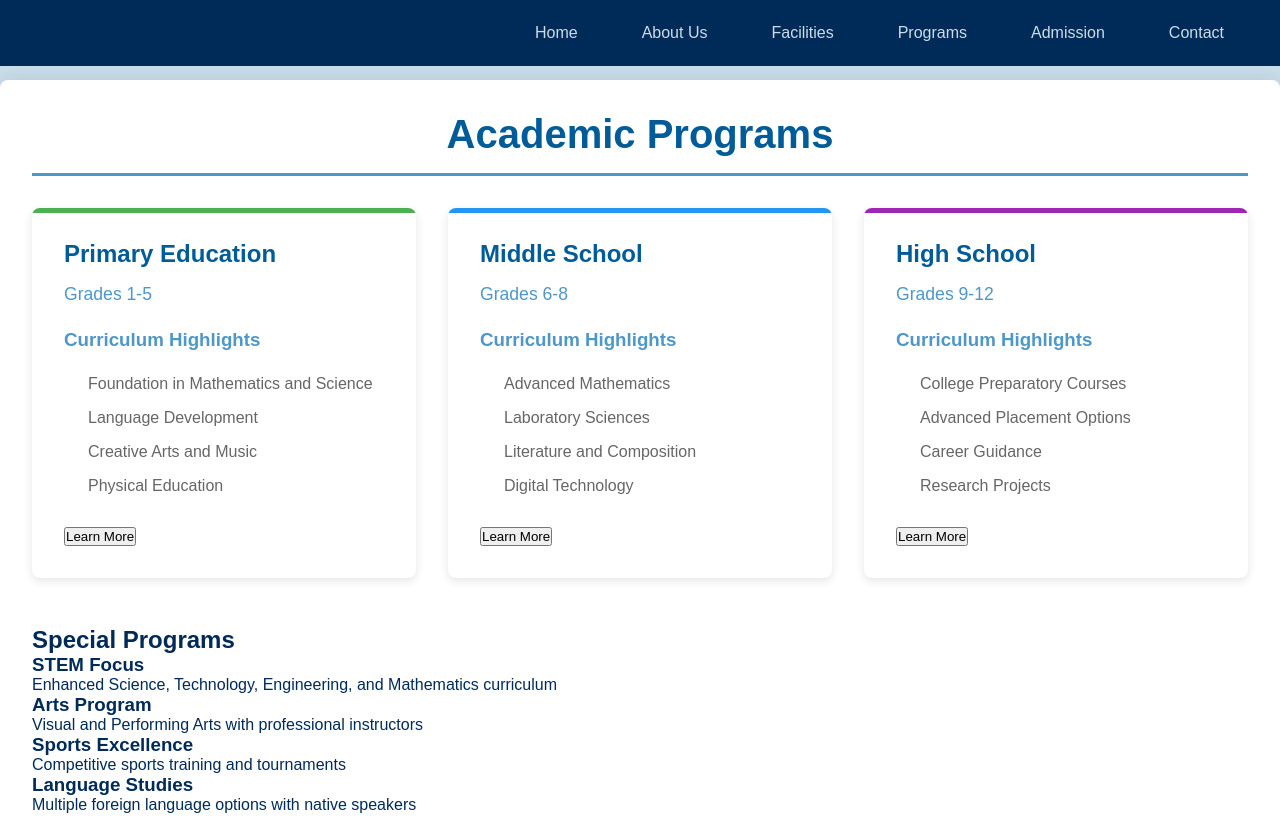
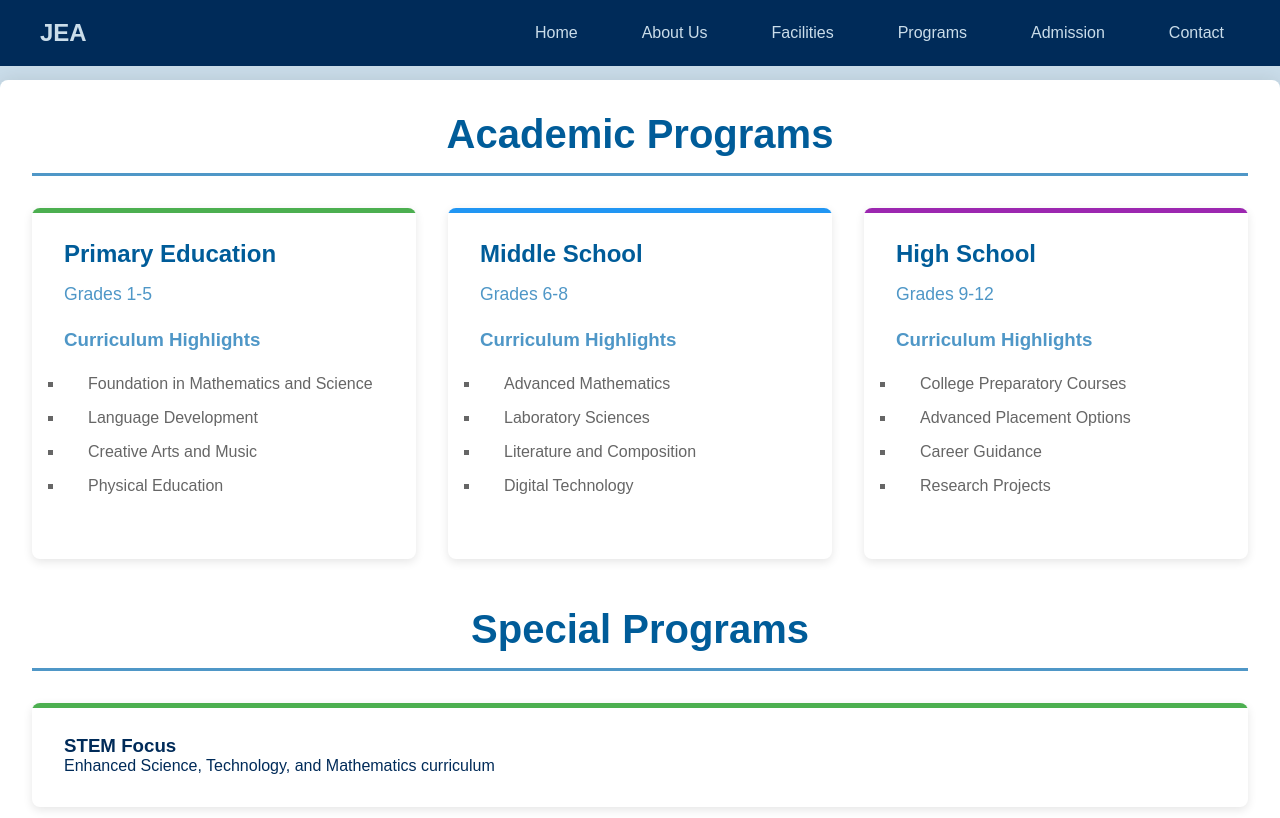
Before and after one commit to Nenson7/School-Project, a plain HTML site: page pages/programs.html in a window 1280 px wide. Shown: the top 818 px of the page. Drawn offline with Linux system fonts and the light colour scheme.

Commit message:
Added little Features

```diff
--- a/css/about.css
+++ b/css/about.css
@@ -1,7 +1,7 @@
 .about-section {
     margin: 2rem 0;
     padding: 1.5rem;
-    background-color: var(--light-blue);
+    background-color: var(--dark-blue);
     color: var(--lightest-blue);
     border-radius: 8px;
     box-shadow: 0 5px 15px rgba(0, 0, 0, 0.1);
@@ -9,7 +9,7 @@
 
 .about-section h2 {
     margin-bottom: 1rem;
-    color: var(--darkest-blue);
+    color: var(--light-blue);
     font-weight: bold;
 }
 
--- a/css/programs.css
+++ b/css/programs.css
@@ -14,17 +14,17 @@
     margin-bottom: 3rem;
 }
 
-.program-card {
+.program-card, .special-program-item {
     background-color: white;
     border-radius: 8px;
     padding: 2rem;
     box-shadow: 0 3px 10px rgba(0,0,0,0.1);
-    transition: transform 0.3s ease;
+    transition: all 0.3s ease;
     position: relative;
     overflow: hidden;
 }
 
-.program-card::before {
+.program-card::before,.special-program-item::before {
     content: '';
     position: absolute;
     top: 0;
@@ -45,7 +45,7 @@
     background-color: #9C27B0;
 }
 
-.program-card:hover {
+.program-card:hover, .special-program-item:hover {
     transform: translateY(-5px);
     box-shadow: 0 5px 15px rgba(0,0,0,0.2);
 }
@@ -59,6 +59,10 @@
     color: var(--medium-blue);
     font-size: 1.1rem;
     margin-bottom: 1.5rem;
+}
+
+.program-details ul li {
+    list-style-type: square;
 }
 
 .program-details {
@@ -81,3 +85,26 @@
     position: relative;
     padding-left: 1.5rem;
 }
+
+.special-programs-grid {
+    display: grid;
+    grid-template-columns: 1fr;
+    gap: 2rem;
+    margin-bottom: 3rem;
+}
+
+.special-program-item.sp1::before {
+    background-color: #4CAF50;
+}
+
+.special-program-item.sp2::before {
+    background-color: #2196F3;
+}
+
+.special-program-item.sp3::before {
+    background-color: #9C27B0;
+}
+
+.special-program-item.sp4::before {
+    background-color: #b02727;
+}
--- a/pages/programs.html
+++ b/pages/programs.html
@@ -11,7 +11,9 @@
 <body>
     <header class="header">
         <nav class="nav">
-            <div class="logo">Excellence School</div>
+            <div class="logo">
+                <a href="index.html">JEA</a>
+            </div>
             <div class="nav-links">
                 <a href="../index.html">Home</a>
                 <a href="about.html">About Us</a>
@@ -39,7 +41,6 @@
                         <li>Physical Education</li>
                     </ul>
                 </div>
-                <button class="learn-more">Learn More</button>
             </div>
 
             <div class="program-card middle">
@@ -54,7 +55,6 @@
                         <li>Digital Technology</li>
                     </ul>
                 </div>
-                <button class="learn-more">Learn More</button>
             </div>
 
             <div class="program-card high">
@@ -69,28 +69,23 @@
                         <li>Research Projects</li>
                     </ul>
                 </div>
-                <button class="learn-more">Learn More</button>
             </div>
         </div>
 
         <section class="special-programs">
-            <h2>Special Programs</h2>
+            <h2 class="page-title">Special Programs</h2>
             <div class="special-programs-grid">
-                <div class="special-program-item">
+                <div class="special-program-item sp1">
                     <h3>STEM Focus</h3>
-                    <p>Enhanced Science, Technology, Engineering, and Mathematics curriculum</p>
+                    <p>Enhanced Science, Technology, and Mathematics curriculum</p>
                 </div>
-                <div class="special-program-item">
+                <div class="special-program-item sp2">
                     <h3>Arts Program</h3>
                     <p>Visual and Performing Arts with professional instructors</p>
                 </div>
-                <div class="special-program-item">
+                <div class="special-program-item sp3">
                     <h3>Sports Excellence</h3>
                     <p>Competitive sports training and tournaments</p>
-                </div>
-                <div class="special-program-item">
-                    <h3>Language Studies</h3>
-                    <p>Multiple foreign language options with native speakers</p>
                 </div>
             </div>
         </section>
```
Also changed, not shown: css/contact.css (+5 -2 lines), index.html (+1 -1 lines), pages/admission.html (+6 -2 lines), pages/contact.html (+4 -2 lines), pages/facilities.html (+4 -4 lines), 1 other file.
